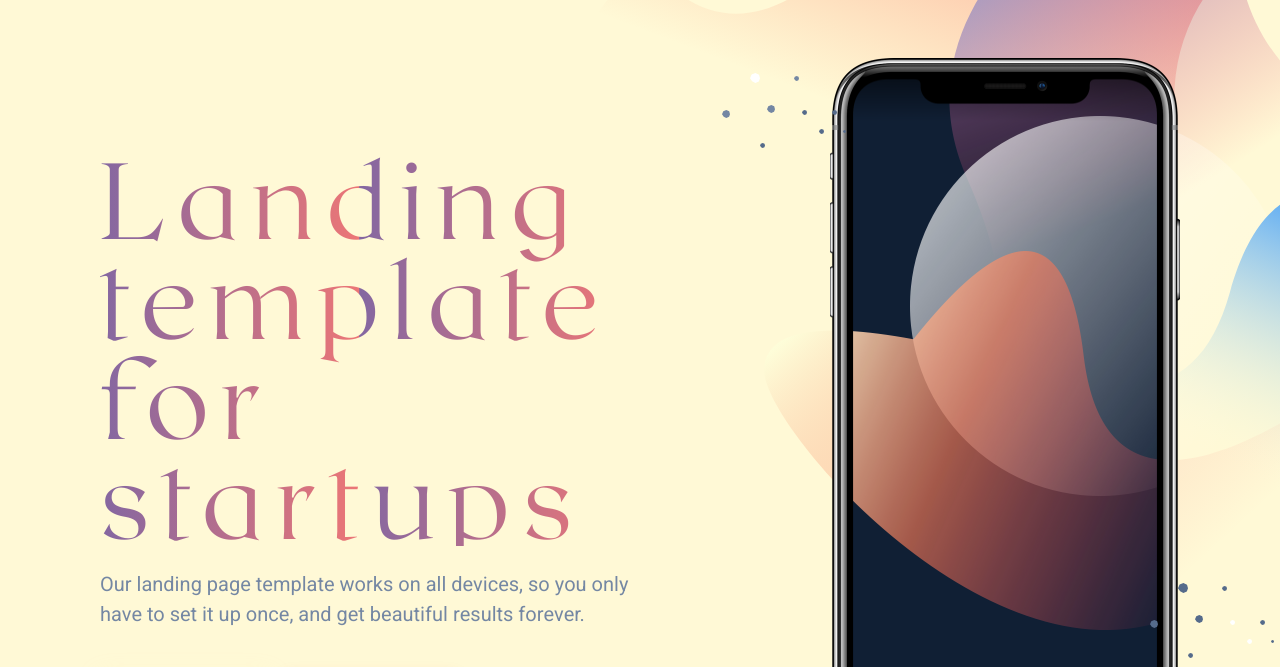
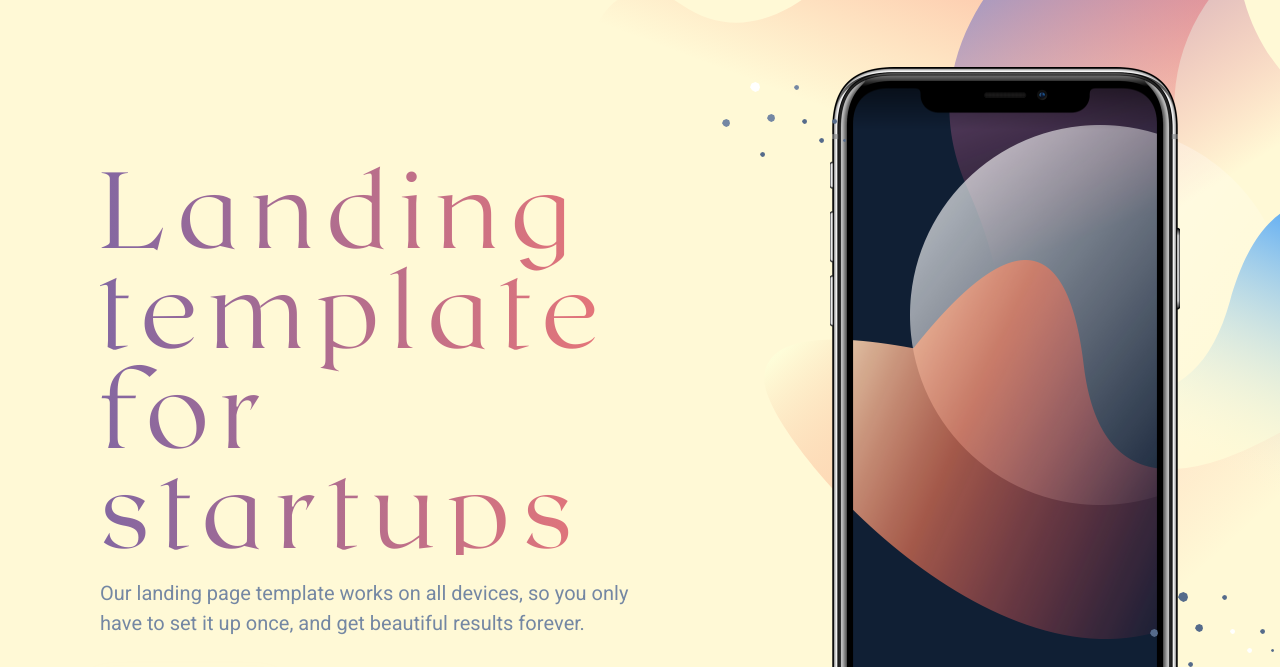
Before and after one commit to RiazApp/riazapp.github.io, a website: page template.html in a window 1280 px wide. Shown: the part 78-745 px from the top of the page. Drawn offline with nearby package versions, Linux system fonts and the light colour scheme.

Commit message:
gradient

```diff
--- a/src/scss/base/_typography.scss
+++ b/src/scss/base/_typography.scss
@@ -55,8 +55,9 @@ h1,
 	}
 	font-family: "roxboroughCF";
 	background: linear-gradient(to right, #8467a1, #ec7676);
-	background-size: 48% 6%;
+	// background-size: 48% 6%;
 	-webkit-background-clip: text;
+	display: inline-block;
 	-webkit-text-fill-color: transparent;
 }
 
```
Also changed, not shown: dist/css/style.css.
